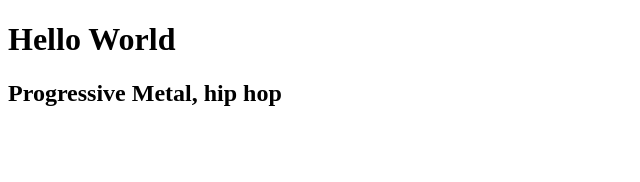
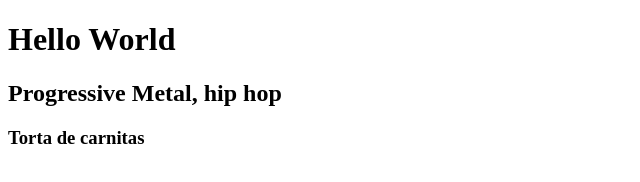
Before and after one commit to LEVAMA2233/CH-62-Mis_Preferencias, a plain HTML site: page index.html in a window 1280 px wide. Shown: the whole page, without its empty margins (0-640 px from the left). Drawn offline with Linux system fonts and the light colour scheme.

Commit message:
Feat: Agregamos h3, comida favorita

```diff
--- a/index.html
+++ b/index.html
@@ -8,5 +8,6 @@
 <body>
     <h1>Hello World</h1>
     <h2>Progressive Metal, hip hop</h2>
+    <h3>Torta de carnitas</h3>
 </body>
 </html>
```
